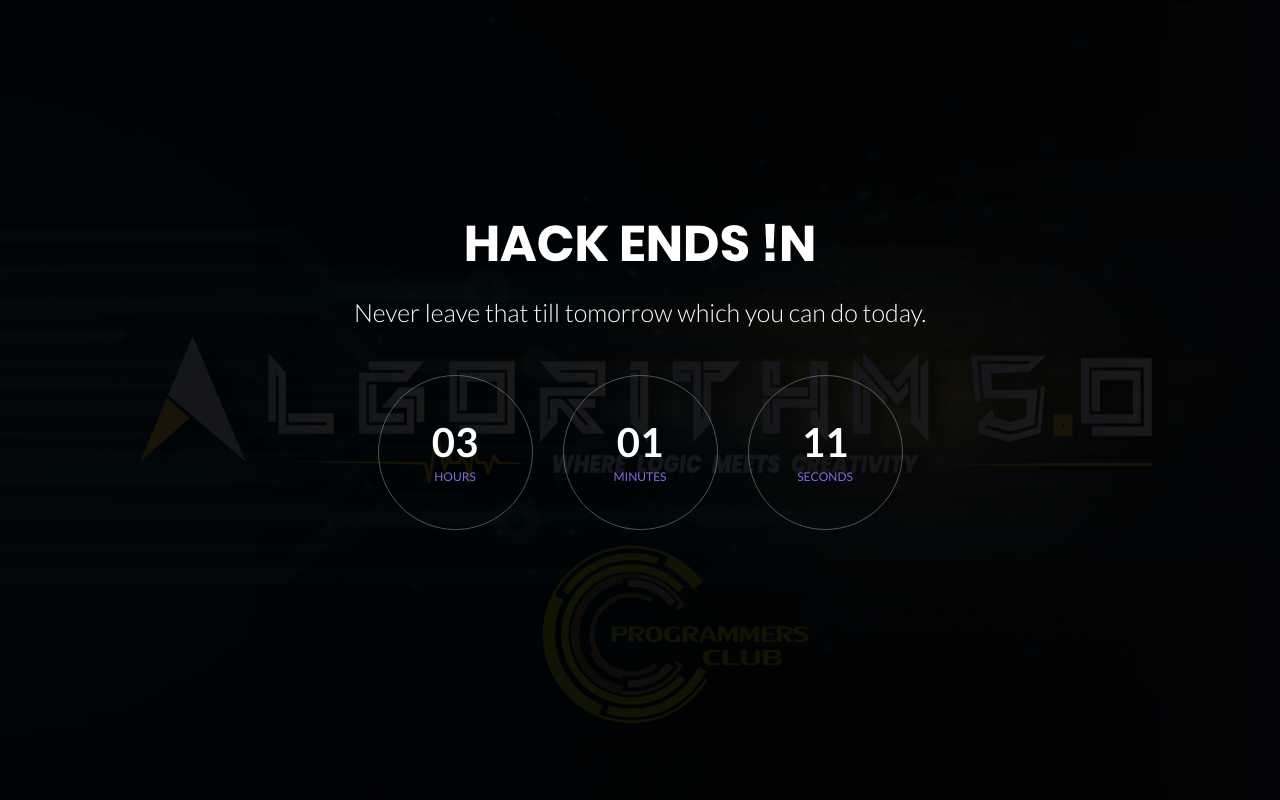
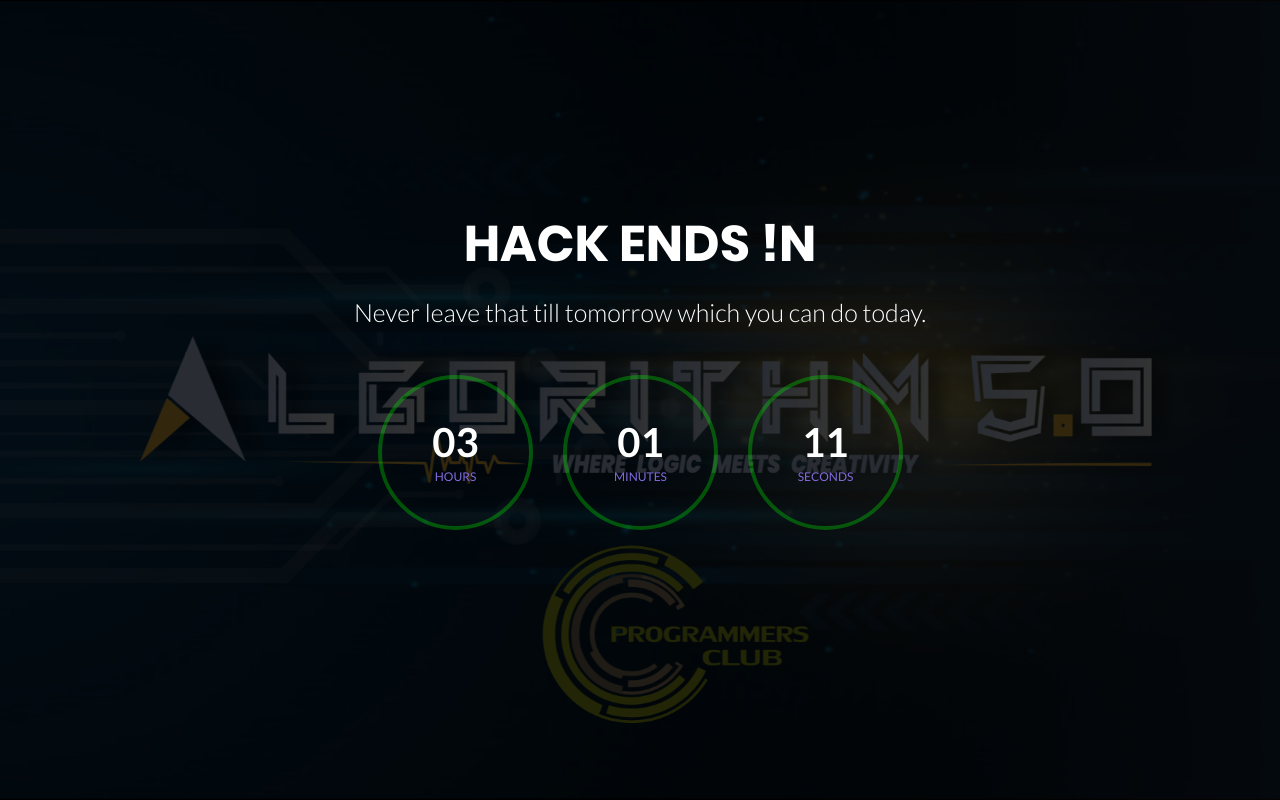
Before and after one commit to aiktcprogrammersclub/timer5.0, a plain HTML site: page index.html in a window 1280 px wide. Drawn offline with Linux system fonts and the light colour scheme.

Commit message:
Beat Animation

```diff
--- a/css/main.css
+++ b/css/main.css
@@ -172,7 +172,7 @@
   display: block;
   position: fixed;
   z-index: 0;
-  opacity: 0.5;
+  opacity: 1;
   width: 100%;
   height: 100%;
   top: 0;
@@ -187,6 +187,18 @@
   top: 0;
   left: 0;
 }
+.m-b-20
+.seconds,.m-b-20 {
+  /*background-image: url('Top_Rect.png');*/
+  animation: beat 0.5s infinite alternate;
+  transform-origin: center;
+}
+
+/* Heart beat animation */
+@keyframes beat{
+  to { transform: scale(1.1); }
+}
+
 
 
 /*==================================================================
@@ -313,7 +325,7 @@
 /*//////////////////////////////////////////////////////////////////
 [ Border ]*/
 .bor1 {
-  border: 1px solid rgba(255,255,255,0.3);
+  border: 4px solid rgba(0,255,0,0.3);
   border-radius: 50%;
 }
 
--- a/index.html
+++ b/index.html
@@ -5,7 +5,8 @@
 	<meta charset="UTF-8">
 	<meta name="viewport" content="width=device-width, initial-scale=1">
 <!--===============================================================================================-->
-	<link rel="icon" type="image/png" href="images/icons/favicon.ico"/>
+	<link rel="icon" type=
+	"image/png" href="images/icons/favicon.ico"/>
 <!--===============================================================================================-->
 	<link rel="stylesheet" type="text/css" href="vendor/bootstrap/css/bootstrap.min.css">
 <!--===============================================================================================-->
@@ -24,8 +25,8 @@
 	<!--  -->
 	<div class="simpleslide100">
 		<div class="simpleslide100-item bg-img1" style="background-image: url('images/CountWebWall.png');"></div>
-		<div class="simpleslide100-item bg-img1" style="background-image: url('images/CountWebWall.png');"></div>
-		<div class="simpleslide100-item bg-img1" style="background-image: url('images/CountWebWall.png');"></div>
+		<!-- <div class="simpleslide100-item bg-img1" style="background-image: url('images/CountWebWall2.png');"></div>
+		<div class="simpleslide100-item bg-img1" style="background-image: url('images/CountWebWall2.png');"></div> -->
 	</div>
 
 	<div class="size1 overlay1">
```
Also changed, not shown: 1 other file.
